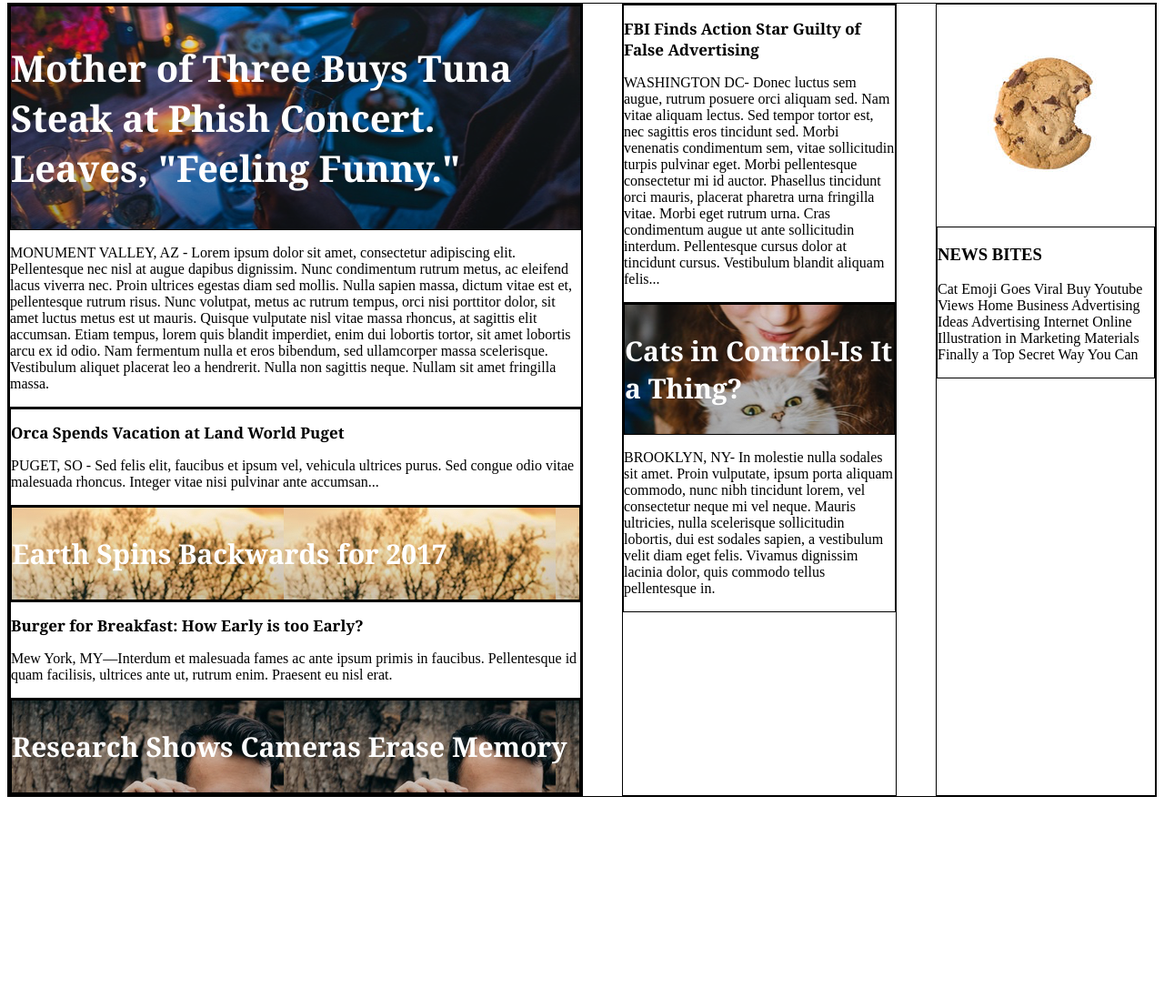
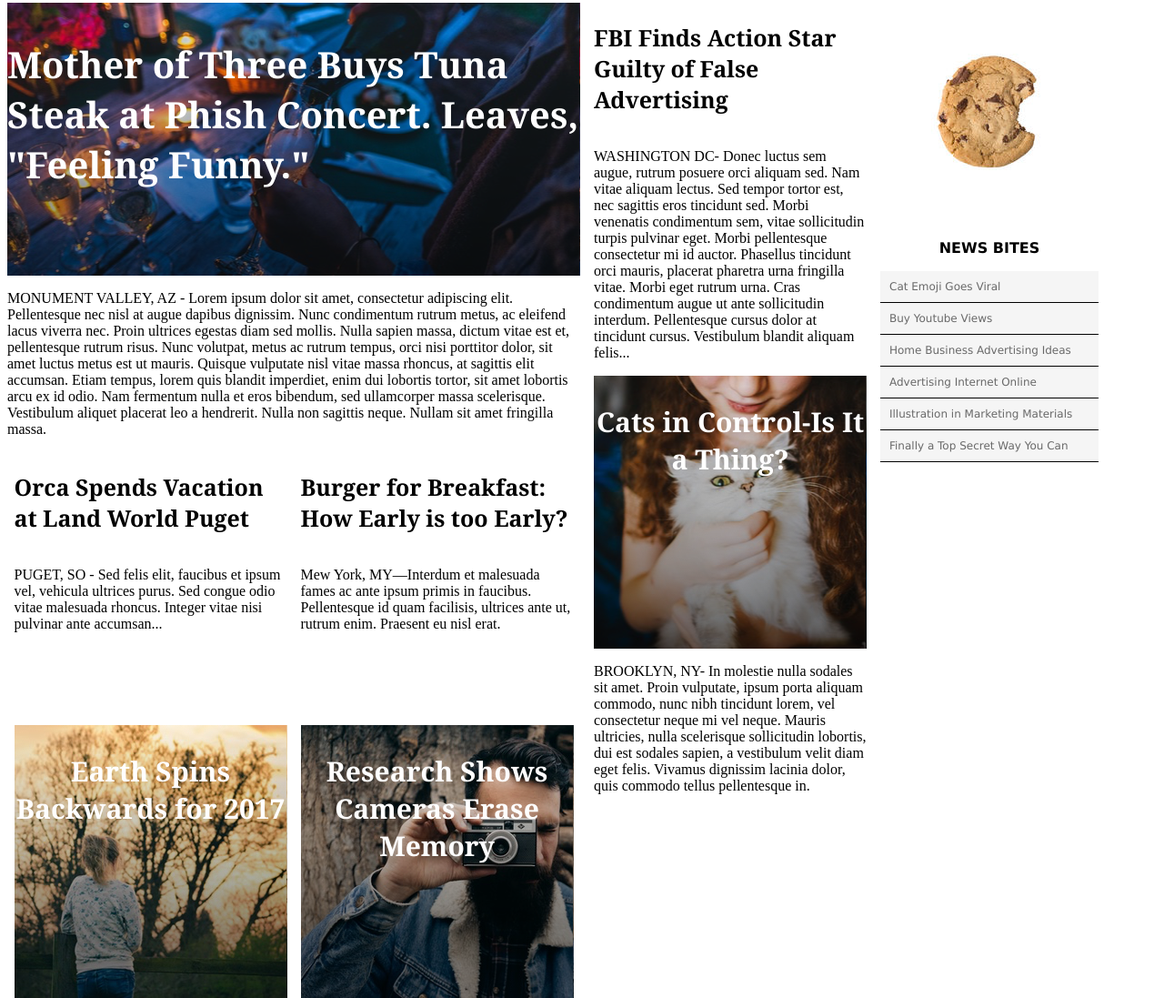
Before and after one commit to benito7suriano/myTimes, a plain HTML site: page index.html in a window 1280 px wide. Shown: the part 125-1222 px from the top of the page at 91% size. Before the commit the page ends 1001 px from the top, so only its background shows below. Drawn offline with Linux system fonts and the light colour scheme.

Commit message:
Finish body section.

```diff
--- a/index.html
+++ b/index.html
@@ -32,7 +32,7 @@
         </div>
 
         <div class="subsection">
-
+          <div class="col">
             <div class="story">
               <h2 class="title">Orca Spends Vacation at Land World Puget</h2>
               <p class="text">PUGET, SO - Sed felis elit, faucibus et ipsum vel, vehicula ultrices purus. Sed congue odio vitae malesuada rhoncus. Integer vitae nisi pulvinar ante accumsan...</p>
@@ -43,7 +43,9 @@
                 <p>Earth Spins Backwards for 2017</p>
               </div>
             </div>
+          </div>
 
+          <div class="col">
             <div class="story">
               <h2 class="title">Burger for Breakfast: How Early is too Early?</h2>
               <p class="text">Mew York, MY—Interdum et malesuada fames ac ante ipsum primis in faucibus. Pellentesque id quam facilisis, ultrices ante ut, rutrum enim. Praesent eu nisl erat.</p>
@@ -54,8 +56,10 @@
                 <p>Research Shows Cameras Erase Memory</p>
               </div>
             </div>
+          </div>
 
         </div>
+
       </div>
 
       <div class="medium column">
@@ -78,7 +82,10 @@
 
         <div class="bites">
           <h3>NEWS BITES</h3>
-          <p>Cat Emoji Goes Viral Buy Youtube Views Home Business Advertising Ideas Advertising Internet Online Illustration in Marketing Materials Finally a Top Secret Way You Can</p>
+          <p>Cat Emoji Goes Viral</p> <p>Buy Youtube Views</p> <p>Home Business Advertising Ideas</p>
+          <p>Advertising Internet Online</p>
+          <p>Illustration in Marketing Materials</p>
+          <p>Finally a Top Secret Way You Can</p>
         </div>
       </div>
     </div>
--- a/resources/css/style.css
+++ b/resources/css/style.css
@@ -1,15 +1,16 @@
 /* Layout */
 
+/*
 div {
   border: 1px solid black;
 }
-
+*/
 
 /* Header Section */
 
 header {
   display: flex;
-  width: 100%;
+  width: 1200px;
   align-items: center;
   justify-content: space-between;
   padding: 10px 0;
@@ -53,6 +54,7 @@ header nav {
 /* Body Section */
 
 .container {
+  width: 1200px;
   display: flex;
   justify-content: space-between;
   position: relative;
@@ -73,29 +75,47 @@ header nav {
   width: 240px;
 }
 
+/* Main body section */
+
 #main-title {
   background-image: url("../media/images/img-story-main.png");
   font-family: Georgia, sans-serif;
   font-weight: bold;
   font-size: 40px;
   color: white;
+  height: 300px;
 }
 
 #earth-story {
   background-image: url("../media/images/img-story-2.png");
+  text-align: center;
+  height: 300px;
+  width: 300px;
 }
 
 #cameras-story {
   background-image: url("../media/images/img-story-3.png");
+  text-align: center;
+  height: 300px;
+  width: 300px;
 }
 
 #cats-story {
   background-image: url("../media/images/img-story-1.png");
+  text-align: center;
+  height: 300px;
+  width: 300px;
+}
+
+.story {
+  display: flex;
+  flex-direction: column;
+  align-items: center;
 }
 
 .story .title {
   font-family: Georgia, sans-serif;
-  font-size: 17px;
+  font-size: 25px;
   color: black;
 }
 
@@ -105,3 +125,34 @@ header nav {
   font-size: 30px;
   color: white;
 }
+
+.subsection {
+  display: flex;
+  flex-direction: row;
+  flex-wrap: wrap;
+  justify-content: space-around;
+}
+
+.subsection .story {
+  height: 300px;
+  width: 300px;
+}
+
+/* Side bar*/
+
+.bites h3 {
+  text-align: center;
+  font-family: Verdana;
+  font-size: 16px;
+  font-weight: bold;
+}
+
+.bites p {
+  margin: 0;
+  padding: 10px 10px;
+  border-bottom: 1px solid black;
+  background-color: WhiteSmoke;
+  font-family: Verdana;
+  font-size: 12px;
+  color: DimGray;
+}
```
Lines whose indentation alone changed are shown as unchanged.
